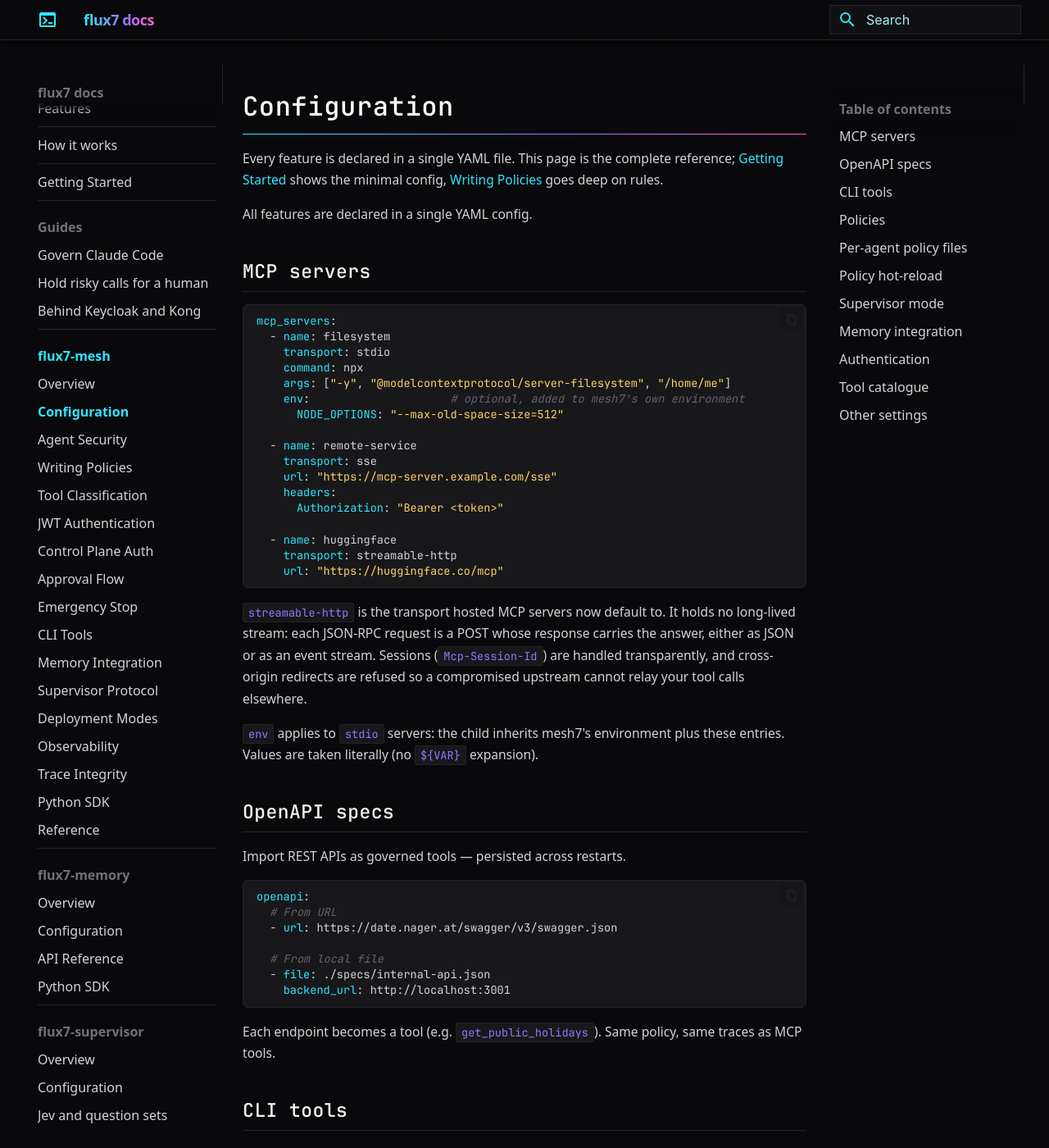
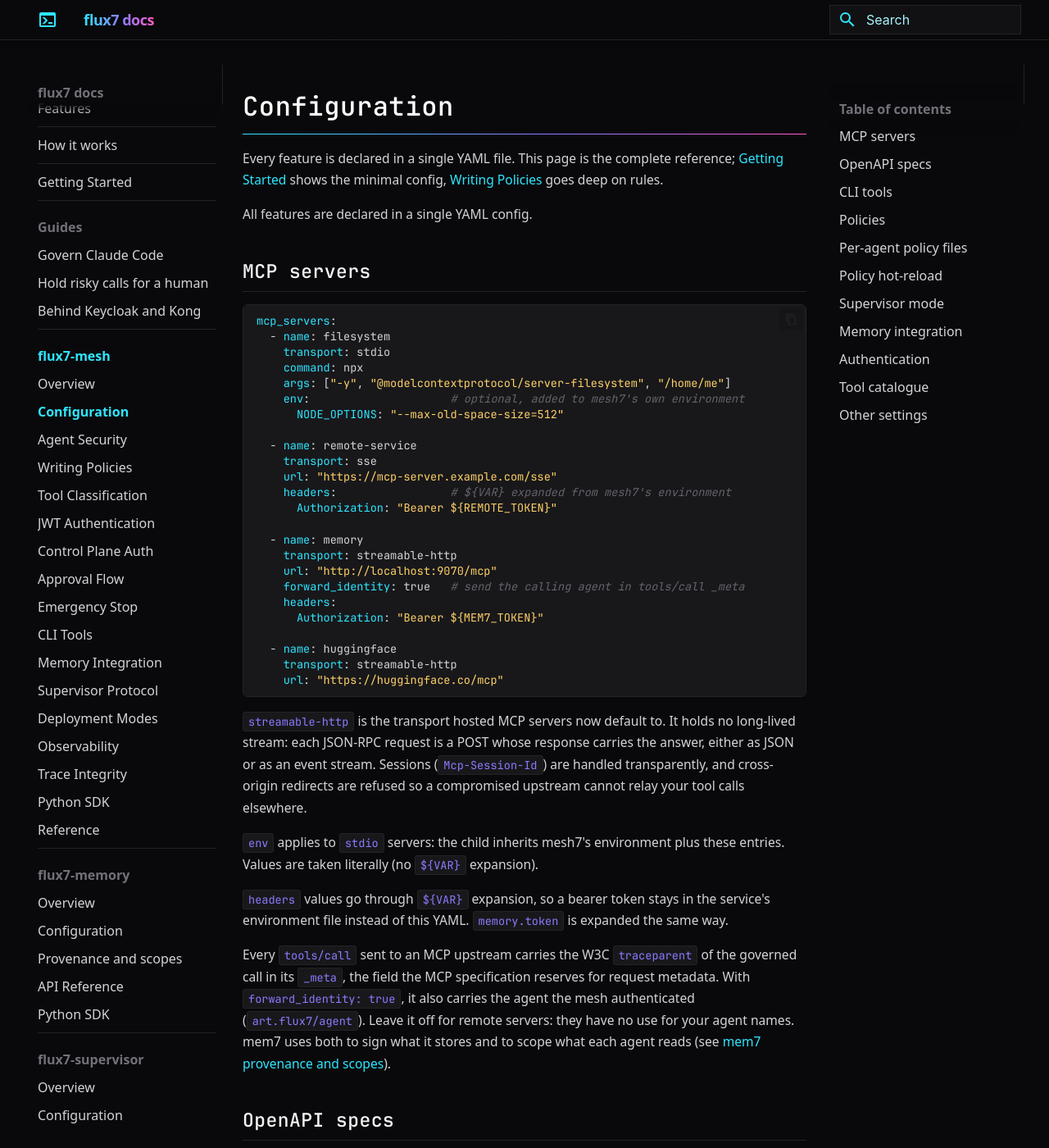
Before and after one commit to KTCrisis/flux7-docs, an MkDocs documentation site: the page built from docs/mesh7/configuration.md, in a window 1280 px wide and 1400 px high. Shown: the whole window at 82% size. Built offline with MkDocs 1.6.1 and Material for MkDocs 9.7.7, drawn with Linux system fonts in a browser that asks for light colours; some web fonts are replaced.

Commit message:
docs(mem7): provenance and agent scopes; mesh7: _meta, forward_identity, header expansion
Co-Authored-By: Claude Opus 5.5 (1M context) <noreply@anthropic.com>
Claude-Session: https://claude.ai/code/session_015sCEoLuJcrMipNLkeBYDLr

```diff
--- a/docs/llms.txt
+++ b/docs/llms.txt
@@ -38,6 +38,7 @@ Start with "How it works", then "Getting Started". Configuration lives in one YA
 
 - [Overview](https://docs.flux7.art/mem7/): decisions kept as queryable facts
 - [Configuration](https://docs.flux7.art/mem7/configuration/): environment variables and server settings
+- [Provenance and scopes](https://docs.flux7.art/mem7/provenance-scopes/): the trace id of the governed call on every memory; what each agent may read, from identities the mesh vouches for
 - [API Reference](https://docs.flux7.art/mem7/api-reference/): MCP tools and HTTP endpoints
 - [Python SDK](https://docs.flux7.art/mem7/python-sdk/): `from mem7 import Mem7` (PyPI package: flux7-memory)
 
--- a/docs/mesh7/configuration.md
+++ b/docs/mesh7/configuration.md
@@ -18,8 +18,15 @@ mcp_servers:
   - name: remote-service
     transport: sse
     url: "https://mcp-server.example.com/sse"
+    headers:                 # ${VAR} expanded from mesh7's environment
+      Authorization: "Bearer ${REMOTE_TOKEN}"
+
+  - name: memory
+    transport: streamable-http
+    url: "http://localhost:9070/mcp"
+    forward_identity: true   # send the calling agent in tools/call _meta
     headers:
-      Authorization: "Bearer <token>"
+      Authorization: "Bearer ${MEM7_TOKEN}"
 
   - name: huggingface
     transport: streamable-http
@@ -34,6 +41,17 @@ compromised upstream cannot relay your tool calls elsewhere.
 
 `env` applies to `stdio` servers: the child inherits mesh7's environment plus
 these entries. Values are taken literally (no `${VAR}` expansion).
+
+`headers` values go through `${VAR}` expansion, so a bearer token stays in the
+service's environment file instead of this YAML. `memory.token` is expanded the
+same way.
+
+Every `tools/call` sent to an MCP upstream carries the W3C `traceparent` of the
+governed call in its `_meta`, the field the MCP specification reserves for
+request metadata. With `forward_identity: true`, it also carries the agent the
+mesh authenticated (`art.flux7/agent`). Leave it off for remote servers: they
+have no use for your agent names. mem7 uses both to sign what it stores and to
+scope what each agent reads (see [mem7 provenance and scopes](../mem7/provenance-scopes.md)).
 
 ## OpenAPI specs
 
--- a/mkdocs.yml
+++ b/mkdocs.yml
@@ -66,6 +66,7 @@ nav:
   - flux7-memory:
     - Overview: mem7/index.md
     - Configuration: mem7/configuration.md
+    - Provenance and scopes: mem7/provenance-scopes.md
     - API Reference: mem7/api-reference.md
     - Python SDK: mem7/python-sdk.md
   - flux7-supervisor:
```
Also changed, not shown: docs/mem7/configuration.md (+2 -1 lines), docs/mem7/provenance-scopes.md (added, +76 -0 lines).
